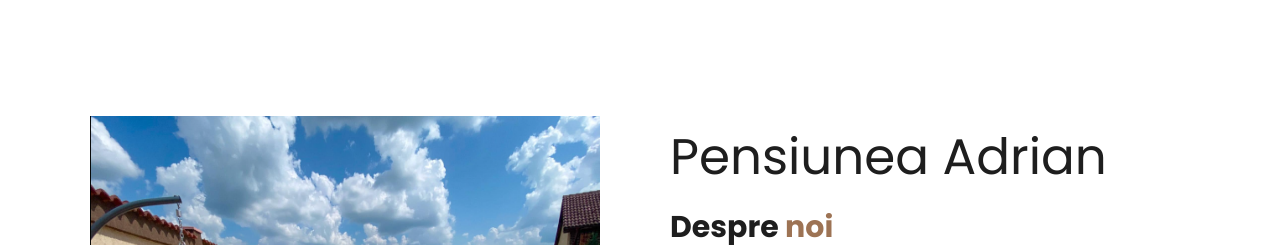
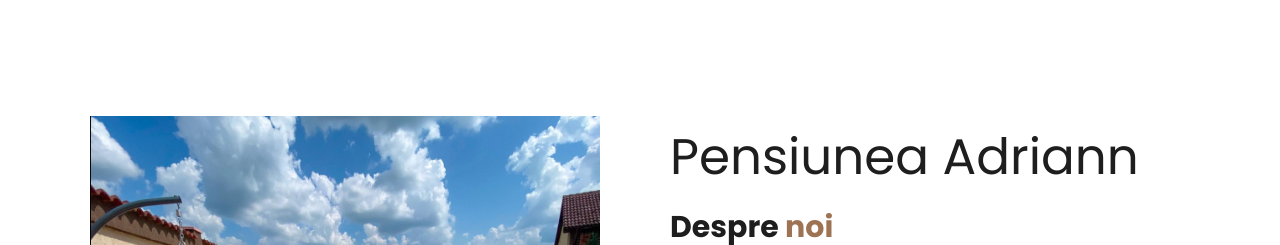
Before and after one commit to AlbertSmarandoiu/PensiuneaAdrian, a React (Vite) app: page / in a window 1280 px wide. Shown: the part 820-1065 px from the top of the page. Built offline with nearby package versions, Linux system fonts and the light colour scheme; a web font is replaced by a local one.

Commit message:
delete folder

```diff
--- a/src/Components/About/About.jsx
+++ b/src/Components/About/About.jsx
@@ -11,7 +11,7 @@ function About(){
                 <img src={aboutImg} alt="about_img"/>
             </div>
             <div className = {aboutCSS.about_content}>
-                <small className="section_Heading">Pensiunea Adrian</small>
+                <small className="section_Heading">Pensiunea Adriann</small>
                 <h2 className="section_Title">Despre <span>noi</span></h2>
                 <div>
                     <h3 className={aboutCSS.aboutPensiune}>
```
